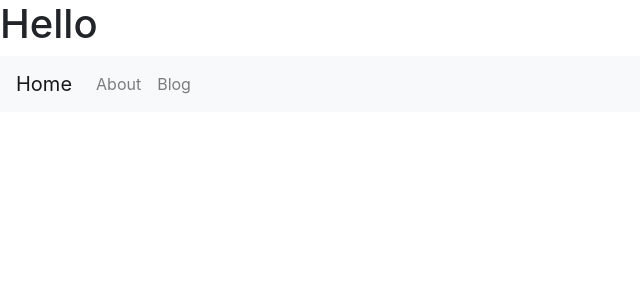
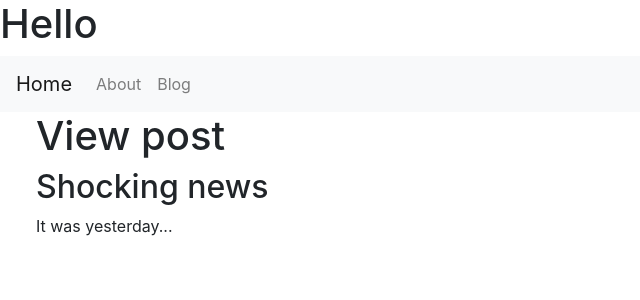
Before and after one commit to maximburkov/portfolio, a React (Create React App) app: page /Posts/1 in a window 1280 px wide. Shown: the top 300 px of the page, without its empty margins (0-640 px from the left). Built offline with nearby package versions, Linux system fonts and the light colour scheme.

Commit message:
Fixed single post routing

```diff
--- a/src/components/Navigation.js
+++ b/src/components/Navigation.js
@@ -7,6 +7,7 @@ import Nav from 'react-bootstrap/Nav'
 import About from './About'
 import Blog from './Blog'
 import CreatePost from './CreatePost'
+import { ViewPost } from './ViewPost'
 
 export default class Navigation extends Component {
     render() {
@@ -32,6 +33,7 @@ export default class Navigation extends Component {
                         <Route path="/CreatePost">
                             <CreatePost/>
                         </Route>
+                        <Route exact path="/Posts/:postId" component={ViewPost} />
                     </Switch>
                 </div>
             </div>
--- a/src/components/Post.js
+++ b/src/components/Post.js
@@ -14,8 +14,7 @@ class Post extends Component {
             <div>
                 <h1>{this.props.title}</h1>
                 <div>{this.props.text}</div>
-                <Link className="btn btn-primary" to={`/posts/${this.props.id}`}>View</Link>
-                <Route exact path="/Posts/:postId" component={ViewPost} />
+                <Link className="btn btn-primary" to={`/Posts/${this.props.id}`}>View</Link>
                 <button onClick={this.handleDeletePost}>Delete</button>
             </div>
         )
--- a/src/components/ViewPost.js
+++ b/src/components/ViewPost.js
@@ -2,17 +2,20 @@ import React from 'react'
 import { useSelector } from 'react-redux'
 
 export const ViewPost = ({ match }) => {
+  debugger;
   const { postId } = match.params
 
   const post = useSelector(state =>
-    state.posts.find(post => post.id === postId)
+    state.posts.posts.find(post => post.id == postId)
   )
+
+  debugger;
 
   return (
       <div>
         <h1>View post</h1>
         <h2>{post.title}</h2>
-        <p className="post-content">{post.text}</p>
+        <p>{post.text}</p>
       </div>
   )
 }
```
